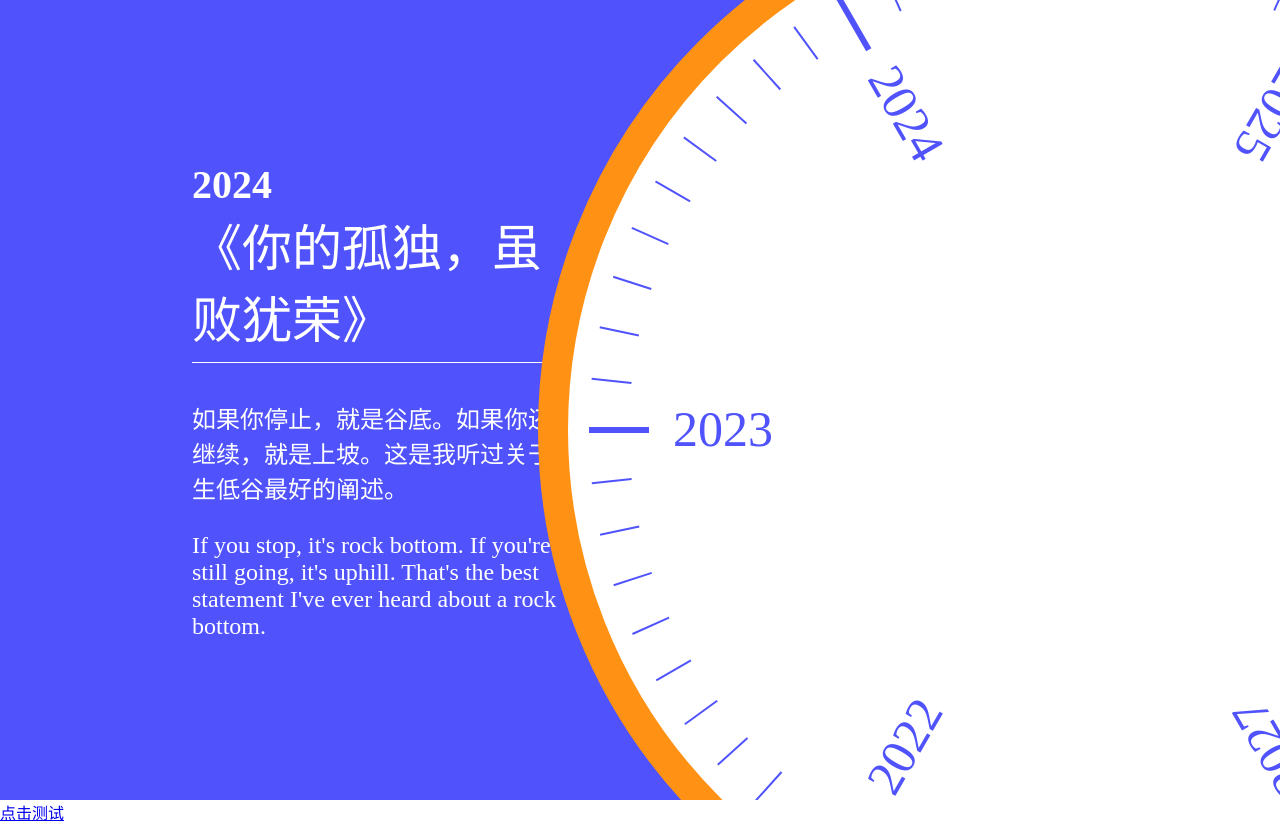
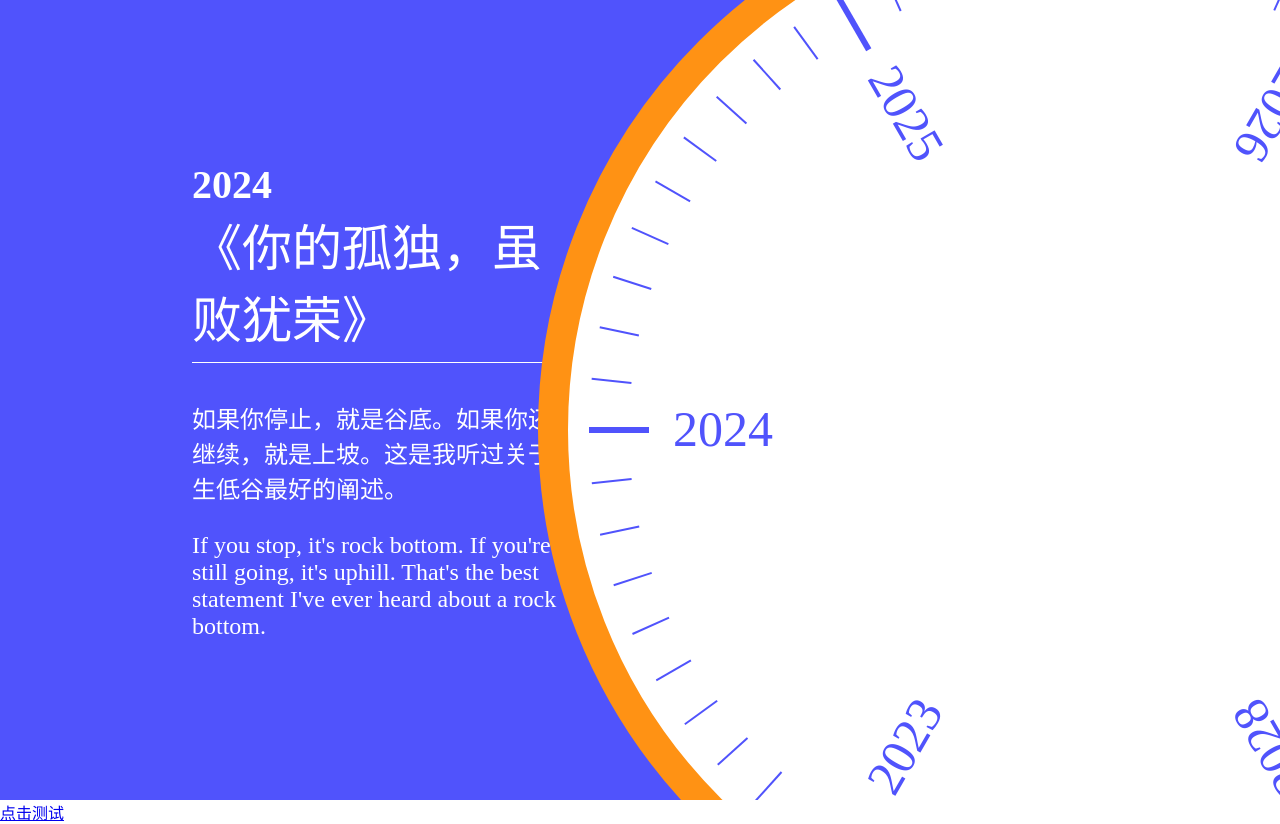
Before and after one commit to haohaoxinsheng/lucklyday.github.io, a plain HTML site: page index.html in a window 1280 px wide. Drawn offline with Linux system fonts and the light colour scheme; some icons are missing; a web font is replaced by a local one.

Commit message:
Update index.html

```diff
--- a/index.html
+++ b/index.html
@@ -164,7 +164,7 @@
             </div>
             <div class="card">
                 <div class="card-time">
-                    2023
+                    2024
                 </div>
                 <div class="card-title">
                     《萤火之森》
@@ -198,7 +198,7 @@
             </div>
             <div class="card">
                 <div class="card-time">
-                    2024
+                    2025
                 </div>
                 <div class="card-title">
                     《道林・格雷的画像》
@@ -231,7 +231,7 @@
         // 获取时钟表盘元素
         const clock = document.querySelector("#clock-table");
         // 设定起始年份为2021
-        let startYear = 2023;
+        let startYear = 2024;
         for (let i = -60, year = startYear - 1; i < 300; i += 6) {
             // 调用添加时钟刻度函数
             addClockScale(i);
```
